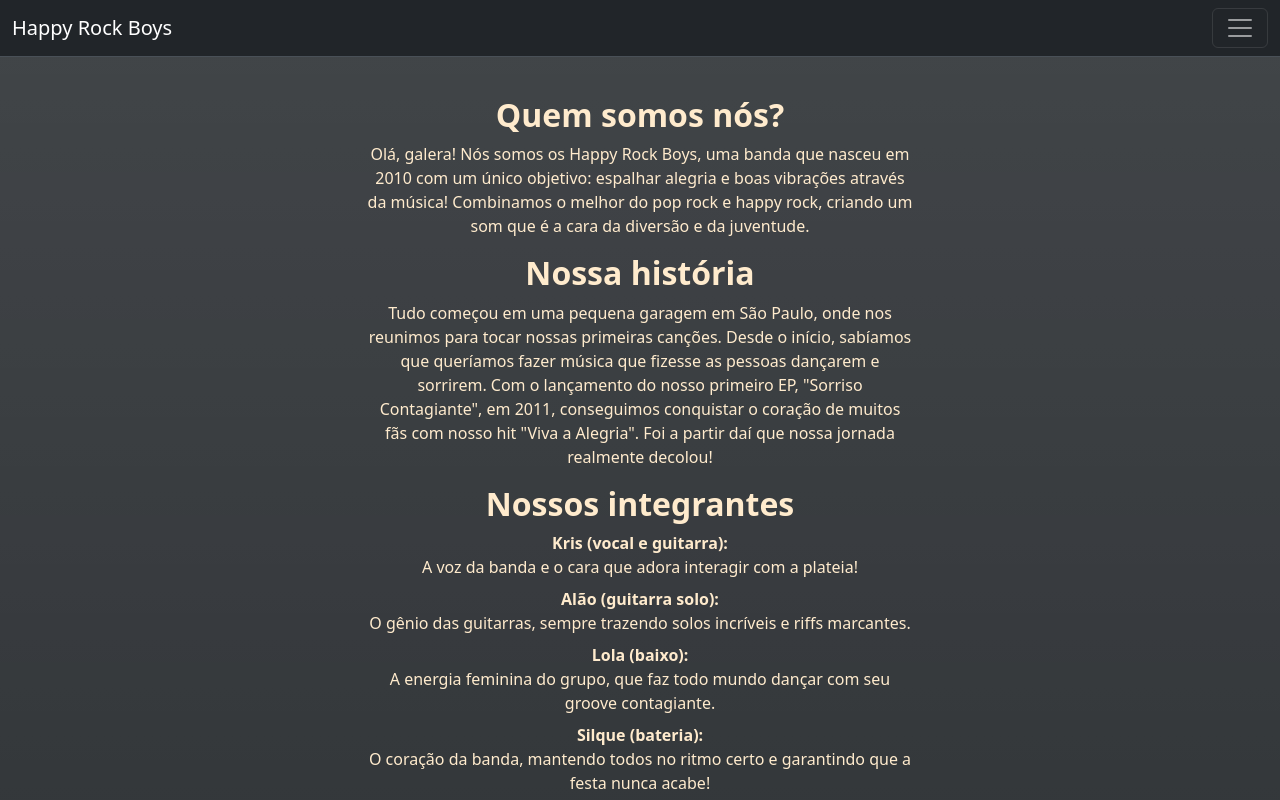
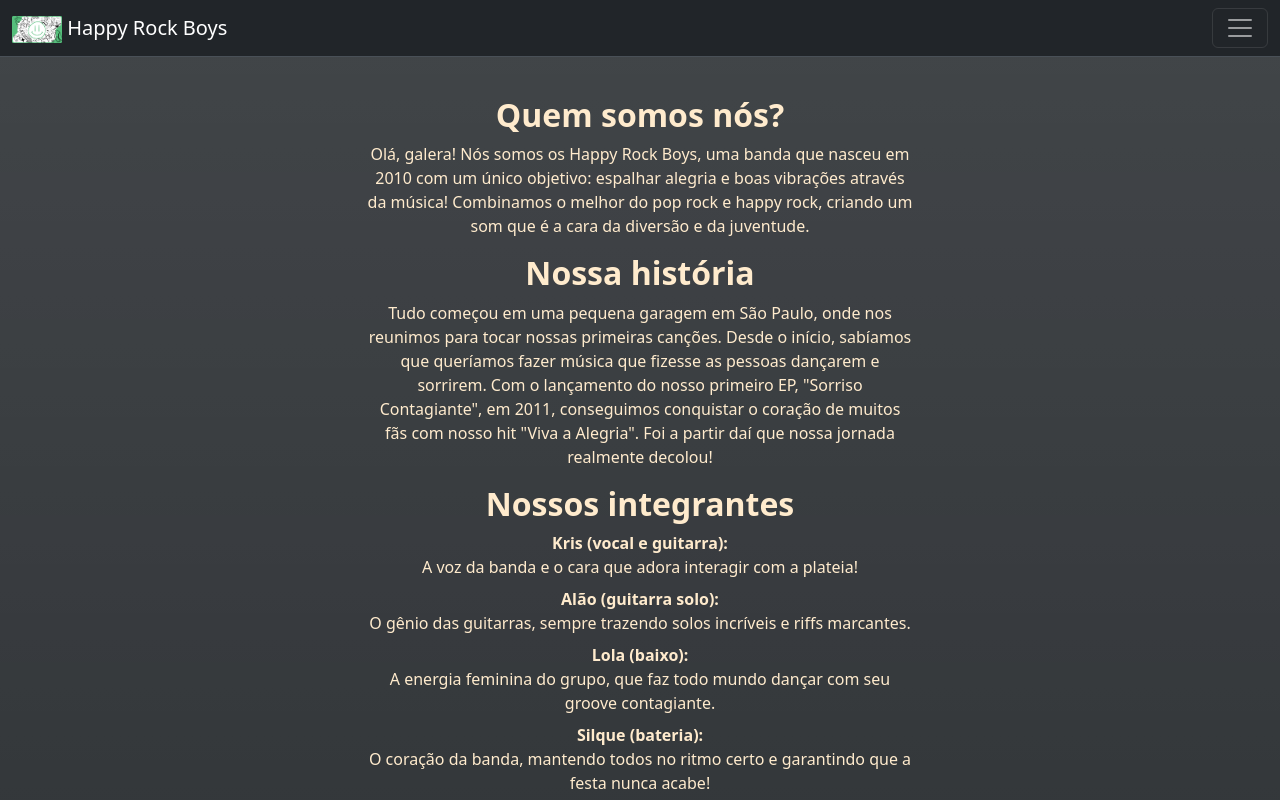
Before and after one commit to Guilherme-Carasek/Guilherme-Carasek.github.io, a plain HTML site: page about.html in a window 1280 px wide. Shown: the top 800 px of the page. Drawn offline with nearby package versions, Linux system fonts and the light colour scheme.

Commit message:
logo nav

```diff
--- a/about.html
+++ b/about.html
@@ -11,7 +11,9 @@
     <!--Nav bar (add  aria-current="page" to <a> e active to class)-->
       <nav class="navbar bg-dark border-bottom border-body fixed-top" data-bs-theme="dark">
         <div class="container-fluid">
-          <a class="navbar-brand" href="index.html">Happy Rock Boys</a>
+          <a class="navbar-brand" href="index.html">
+            <img src="multimedia/happybois.png" width="50px" alt="Happyboyslogo">
+            Happy Rock Boys</a>
           <button class="navbar-toggler" type="button" data-bs-toggle="offcanvas" data-bs-target="#offcanvasNavbar" aria-controls="offcanvasNavbar" aria-label="Toggle navigation">
             <span class="navbar-toggler-icon"></span>
           </button>
```
Also changed, not shown: calendar.html (+3 -1 lines), contact.html (+3 -1 lines), form.html (+3 -1 lines), multimedia.html (+3 -1 lines).
